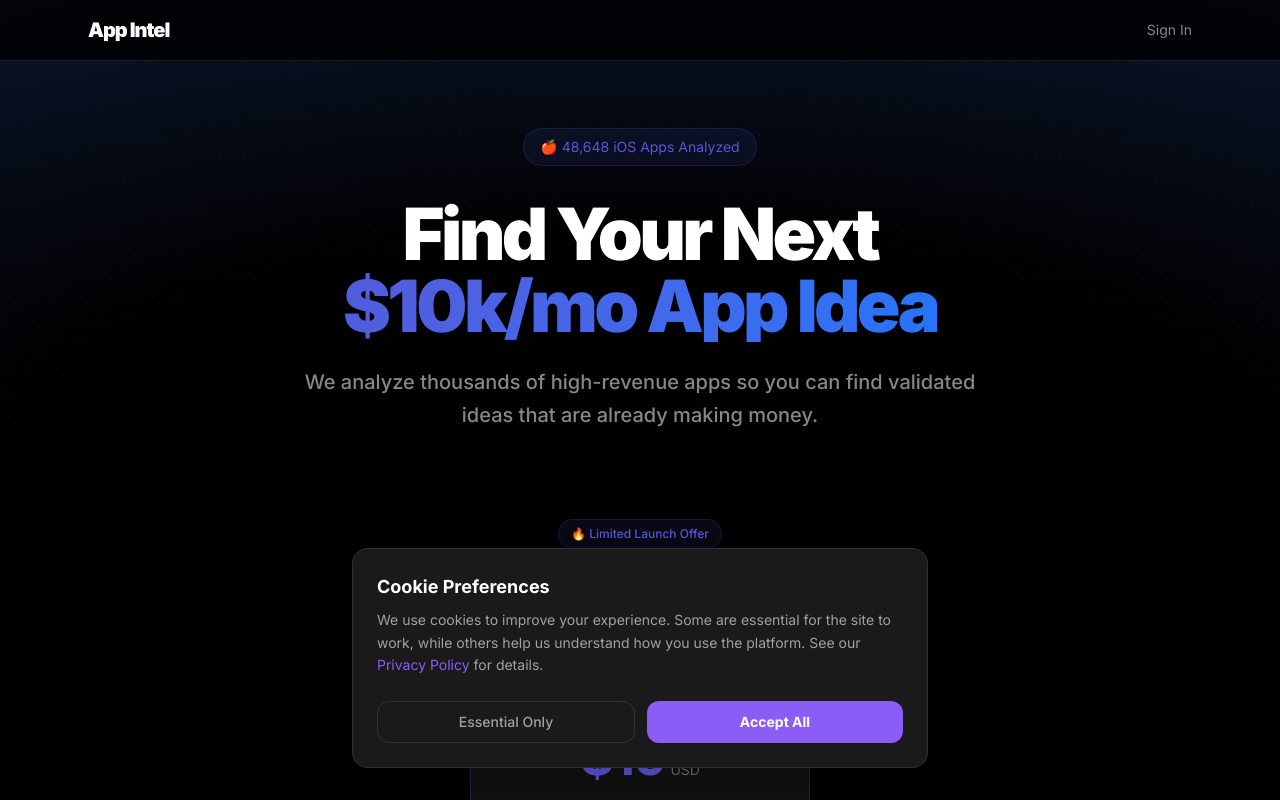
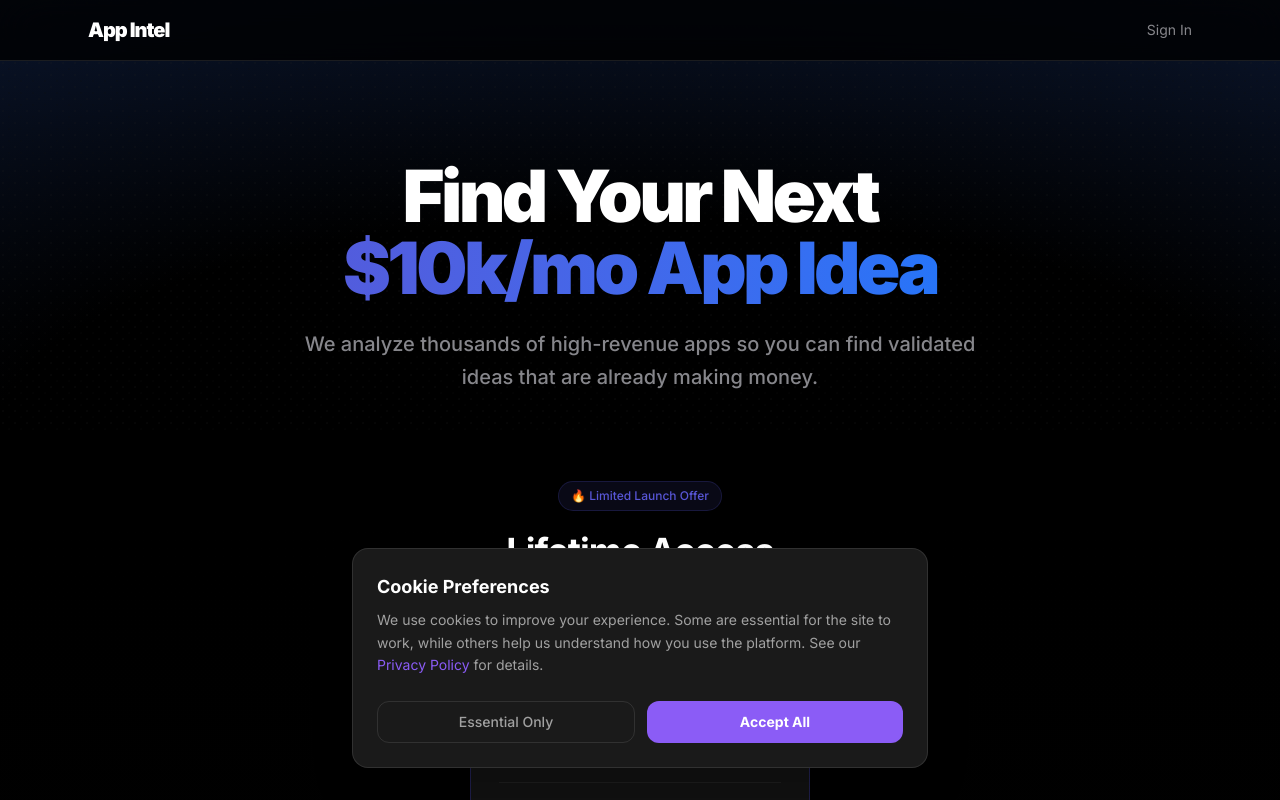
Before and after one commit to pk4PF/appintel, a Next.js app: page / in a window 1280 px wide. Shown: the top 800 px of the page. Built offline with nearby package versions, Linux system fonts and the light colour scheme.

Commit message:
ui: remove apps analyzed badge from hero

```diff
--- a/src/app/(marketing)/page.tsx
+++ b/src/app/(marketing)/page.tsx
@@ -85,11 +85,7 @@
                     }}
                 />
                 <div className="max-w-4xl mx-auto text-center relative z-10">
-                    <div className="inline-flex items-center gap-2 px-4 py-2 bg-[#5856d6]/10 border border-[#5856d6]/20 rounded-full mb-8">
-                        <span className="text-sm text-[#5856d6]">🍎 48,648 iOS Apps Analyzed</span>
-                    </div>
-
-                    <h1 className="text-5xl md:text-7xl font-black tracking-tighter mb-6">
+                    <h1 className="text-5xl md:text-7xl font-black tracking-tighter mb-6 mt-8">
                         Find Your Next
                         <span className="block bg-gradient-to-r from-[#5856d6] to-[#007AFF] bg-clip-text text-transparent">
                             $10k/mo App Idea
```
